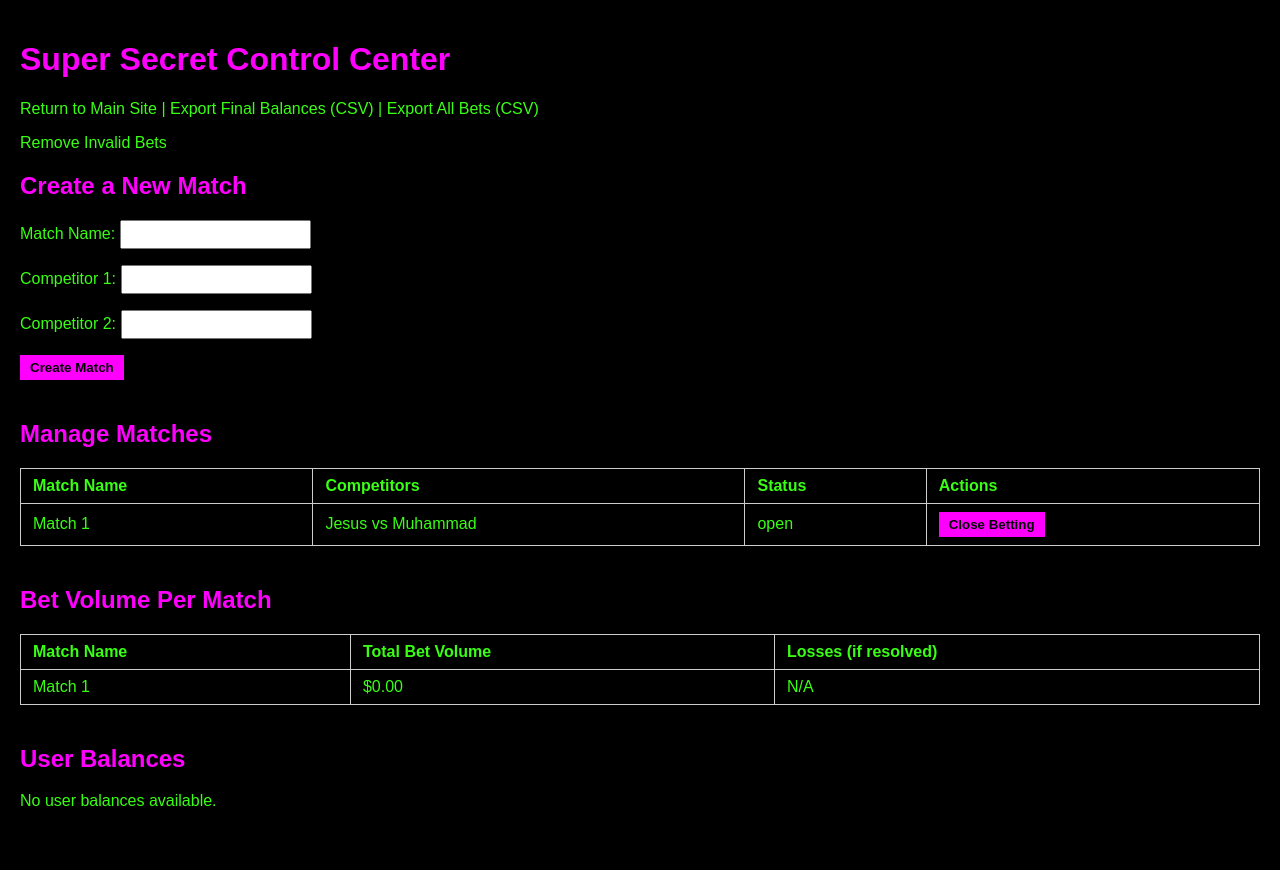
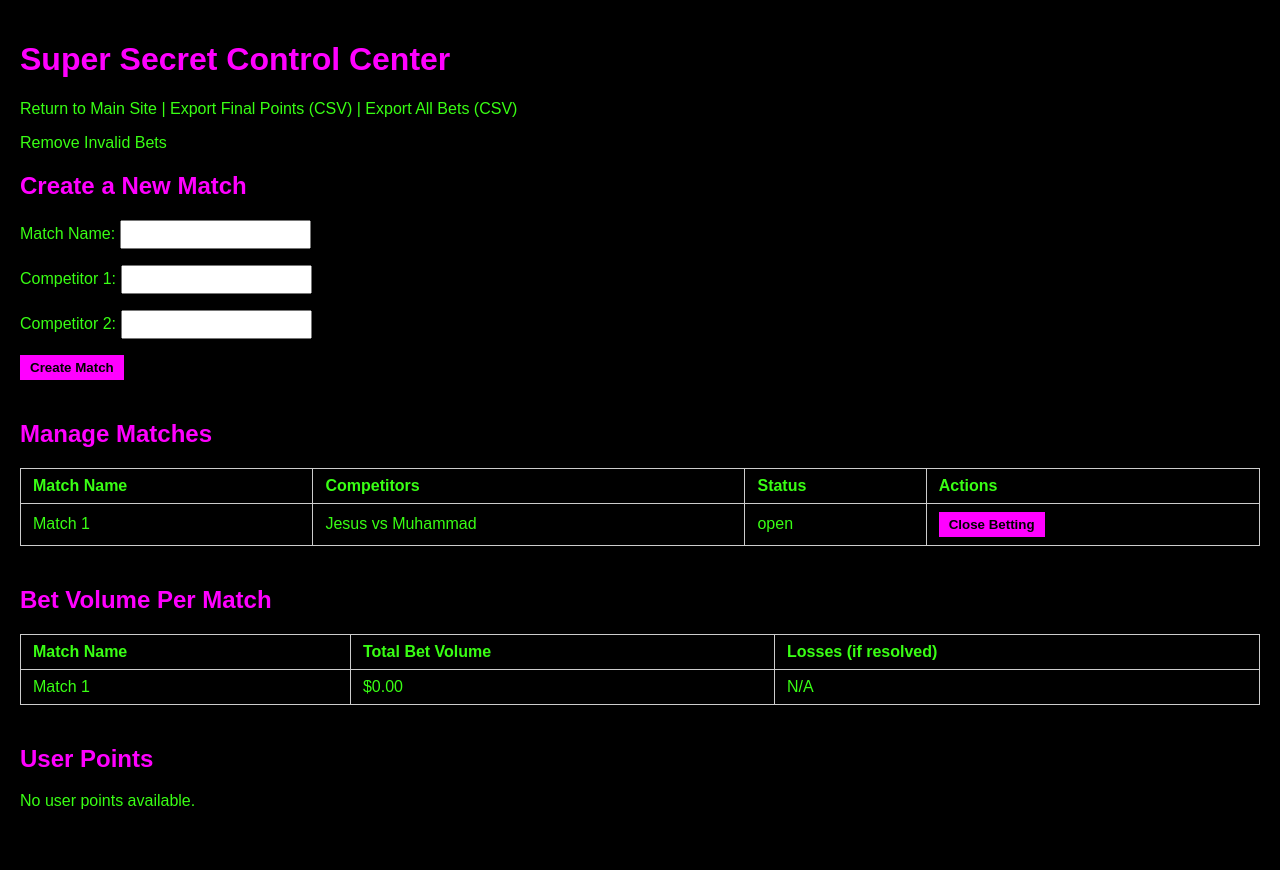
Before and after one commit to runawayprocess/betting-app, a Flask app: page /adminRoheis14isdead/dashboard in a window 1280 px wide. Run offline with Flask 3, Linux system fonts and the light colour scheme; data comes from the database, SQL or seed files in the repository; data that the repository does not hold is empty; some libraries are stand-ins or nearby versions.

Commit message:
ahahha
haaa

```diff
--- a/app.py
+++ b/app.py
@@ -27,7 +27,7 @@ class User(db.Model):
     __tablename__ = "users"
     id = db.Column(db.Integer, primary_key=True)
     venmo_handle = db.Column(db.String(50), unique=True, nullable=False)
-    balance = db.Column(db.Float, default=0.0)
+    points = db.Column(db.Float, default=0.0)
 
 class Match(db.Model):
     __tablename__ = "matches"
@@ -71,7 +71,7 @@ def register():
             flash("This Venmo handle is already registered. Please use it to log in.")
             return redirect(url_for("login"))
 
-        new_user = User(venmo_handle=venmo_handle, balance=0.0)
+        new_user = User(venmo_handle=venmo_handle, points=0.0)
         db.session.add(new_user)
         db.session.commit()
         flash("Registration successful! You can now start placing bets.")
@@ -109,11 +109,11 @@ def logout():
 def index():
     all_matches = Match.query.all()
     logged_in_handle = session.get("venmo_handle")
-    user_balance = None
+    user_points = None
     if logged_in_handle:
         user_obj = User.query.filter_by(venmo_handle=logged_in_handle).first()
         if user_obj:
-            user_balance = user_obj.balance
+            user_points = user_obj.points
 
     # Compute odds and expected win probabilities.
     odds_dict = {}
@@ -134,7 +134,7 @@ def index():
     return render_template("index.html",
                            matches=all_matches,
                            logged_in_handle=logged_in_handle,
-                           user_balance=user_balance,
+                           user_points=user_points,
                            odds=odds_dict)
 
 # Betting Route: Allows a user to place a bet.
@@ -178,28 +178,28 @@ def place_bet(match_id):
 
     return render_template("bet.html", match=match, logged_in_handle=logged_in_handle)
 
-# Public Balance Page: Displays all users' balances.
-@app.route("/balance")
-def view_balance():
+# Public Points Page: Displays all users' points..
+@app.route("/points")
+def view_points():
     all_users = User.query.order_by(User.venmo_handle).all()
-    return render_template("balance.html", users=all_users)
+    return render_template("points.html", users=all_users)
 
-# CSV Export for Final Balances (Admin Only)
+# CSV Export for Final Points (Admin Only)
 @app.route("/admin/export_csv", methods=["GET"])
 def export_csv():
     import csv
     from io import StringIO
     output = StringIO()
     writer = csv.writer(output)
-    writer.writerow(["Venmo Handle", "Gross Balance"])
+    writer.writerow(["Venmo Handle", "Gross Points"])
     users = User.query.order_by(User.venmo_handle).all()
     for user in users:
         total_bets = sum(bet.amount for bet in Bet.query.filter_by(user_id=user.id).all())
-        gross_balance = user.balance + total_bets
-        writer.writerow([user.venmo_handle, f"{gross_balance:.2f}"])
+        gross_points = user.points + total_bets
+        writer.writerow([user.venmo_handle, f"{gross_points:.2f}"])
     output.seek(0)
     return (output.getvalue(), 200,
-            {"Content-Type": "text/csv", "Content-Disposition": 'attachment; filename="final_balances.csv"'})
+            {"Content-Type": "text/csv", "Content-Disposition": 'attachment; filename="final_points.csv"'})
 
 # ----------------------
 # Combined Admin Dashboard (Obscured URL)
@@ -207,7 +207,7 @@ def export_csv():
 #   - Create Match form,
 #   - For each match: close or resolve actions,
 #   - Bet Volume data,
-#   - User Balances.
+#   - User Points
 # ----------------------
 @app.route("/admin/export_bets", methods=["GET"])
 def export_bets():
@@ -283,7 +283,7 @@ def admin_dashboard():
                         for bet in winning_bets:
                             share = (bet.amount / total_winning) * total_losing
                             user = User.query.get(bet.user_id)
-                            user.balance += share
+                            user.points += share
                     match.status = "resolved"
                     match.winner = winner
                     db.session.commit()
@@ -298,7 +298,7 @@ def admin_dashboard():
                 bets = Bet.query.filter_by(match_id=match.id).all()
                 for bet in bets:
                     user = User.query.get(bet.user_id)
-                    user.balance += bet.amount  # refund the bet amount
+                    user.points += bet.amount  # refund the bet amount
                 match.status = "resolved"
                 match.winner = "Draw"
                 db.session.commit()
@@ -316,7 +316,7 @@ def admin_dashboard():
                     # For a draw, each bet was refunded by adding bet.amount.
                     for bet in bets:
                         user = User.query.get(bet.user_id)
-                        user.balance -= bet.amount
+                        user.points -= bet.amount
                 else:
                     # For normal resolutions, we reverse the winnings credited.
                     winning_bets = [bet for bet in bets if bet.competitor_chosen == match.winner]
@@ -327,7 +327,7 @@ def admin_dashboard():
                         for bet in winning_bets:
                             share = (bet.amount / total_winning) * total_losing
                             user = User.query.get(bet.user_id)
-                            user.balance -= share
+                            user.points -= share
                 # Now reopen the match by setting status to "closed" and clearing the winner.
                 match.status = "closed"
                 match.winner = None
@@ -352,7 +352,7 @@ def admin_dashboard():
     user_gross = {}
     for u in users:
         total_bets = sum(bet.amount for bet in Bet.query.filter_by(user_id=u.id).all())
-        user_gross[u.id] = u.balance + total_bets
+        user_gross[u.id] = u.points + total_bets
     return render_template("admin_dashboard.html",
                            matches=matches,
                            bet_volume_data=bet_volume_data,
--- a/requirements.txt
+++ b/requirements.txt
@@ -4,3 +4,4 @@ python-dotenv==1.0.0
 gunicorn==20.1.0
 SQLAlchemy==2.0.40
 psycopg2-binary
+stripe==8.6.0
--- a/templates/admin_dashboard.html
+++ b/templates/admin_dashboard.html
@@ -73,7 +73,7 @@
     <h1>Super Secret Control Center</h1>
     <p>
         <a href="{{ url_for('index') }}">Return to Main Site</a> |
-        <a href="{{ url_for('export_csv') }}">Export Final Balances (CSV)</a> |
+        <a href="{{ url_for('export_csv') }}">Export Final Points (CSV)</a> |
         <a href="{{ url_for('export_bets') }}">Export All Bets (CSV)</a>
         <p><a href="{{ url_for('remove_invalid_bets') }}">Remove Invalid Bets</a></p>
     </p>
@@ -199,20 +199,20 @@
         {% endif %}
     </div>
 
-    <!-- User Balances Section -->
-    <div class="section" id="user-balances">
-        <h2>User Balances</h2>
+    <!-- User Points Section -->
+    <div class="section" id="user-points">
+        <h2>User Points</h2>
         {% if users %}
             <table>
                 <tr>
                     <th>Venmo Handle</th>
-                    <th>Winnings</th>
-                    <th>Gross Balance</th>
+                    <th>Points</th>
+                    <th>Gross Points</th>
                 </tr>
                 {% for user in users %}
                 <tr>
                     <td>{{ user.venmo_handle }}</td>
-                    <td>${{ "%.2f"|format(user.balance) }}</td>
+                    <td>${{ "%.2f"|format(user.points) }}</td>
                     <td>
                         ${{ "%.2f"|format(user_gross.get(user.id, 0.00)) }}
                     </td>
@@ -220,7 +220,7 @@
                 {% endfor %}
             </table>
         {% else %}
-            <p>No user balances available.</p>
+            <p>No user points available.</p>
         {% endif %}
     </div>
 </body>
--- a/templates/index.html
+++ b/templates/index.html
@@ -84,8 +84,8 @@
   <nav>
     {% if logged_in_handle %}
       Logged in as: {{ logged_in_handle }} (<a href="{{ url_for('logout') }}">Logout</a>)
-      {% if user_balance is not none %}
-        - Winnings: ${{ "%.2f"|format(user_balance) }}
+      {% if user_points is not none %}
+        - Points: ${{ "%.2f"|format(user_points) }}
       {% endif %}
     {% else %}
       <a href="{{ url_for('register') }}">Register</a>
--- a/templates/register.html
+++ b/templates/register.html
@@ -92,11 +92,7 @@
 <body>
   <header>PHILSOC WRESTLING</header>
   <div class="container">
-    <h2>Register & Donate Entry Fee</h2>
-    <p class="entry-note">
-      Donate $5 to GiveDirectly to start betting – Venmo $5 to: <strong>@@philsocwrestling</strong>.<br>
-      If you don't donate, you will not receive any winnings!
-    </p>
+    <h2>Register</h2>
     <form method="POST" action="{{ url_for('register') }}">
       <label for="venmo_handle">Your Venmo Handle:</label>
       <input type="text" name="venmo_handle" placeholder="@yourhandle" required>
```
Also changed, not shown: templates/balance.html (+5 -5 lines), 1 other file.
